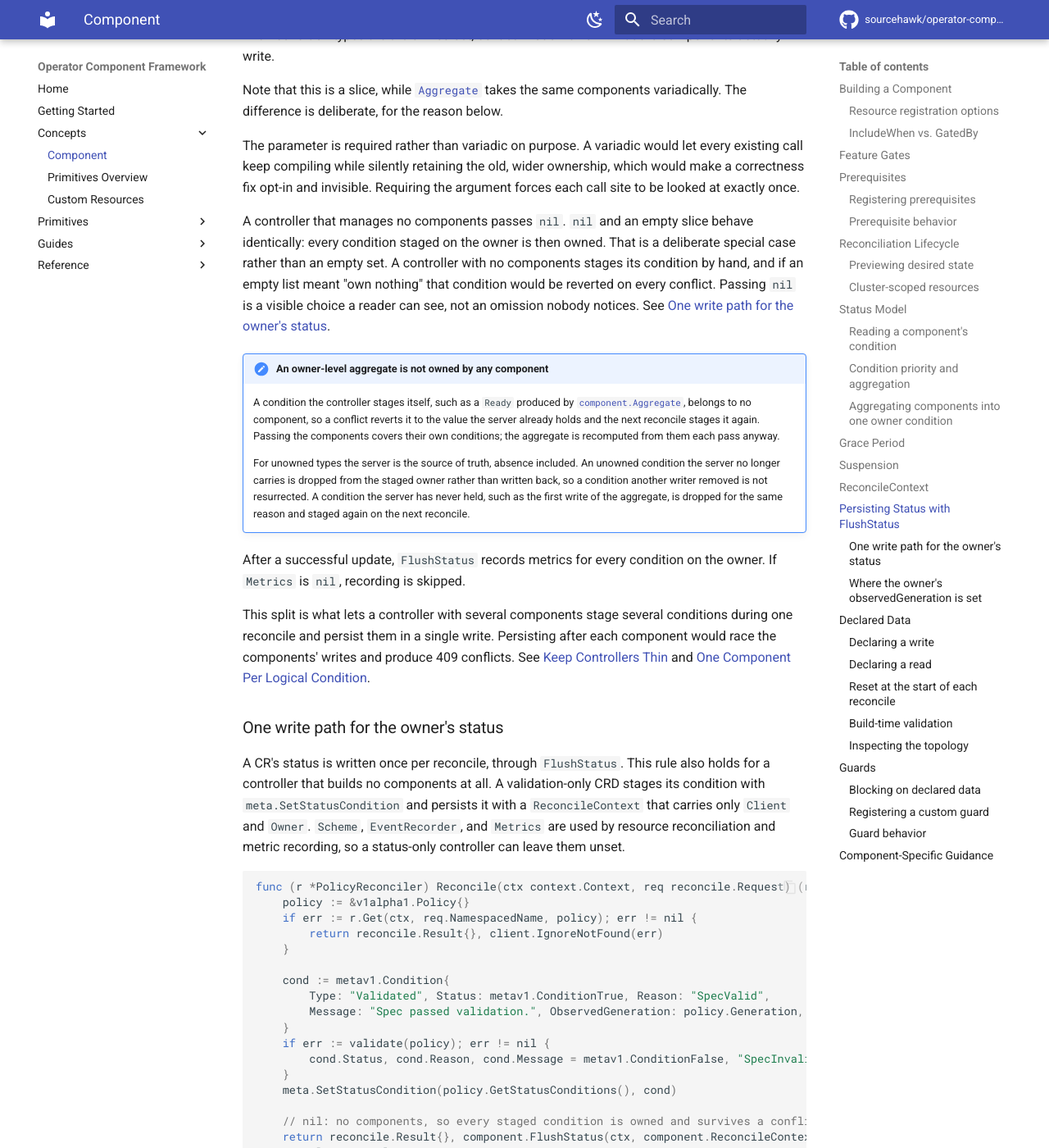
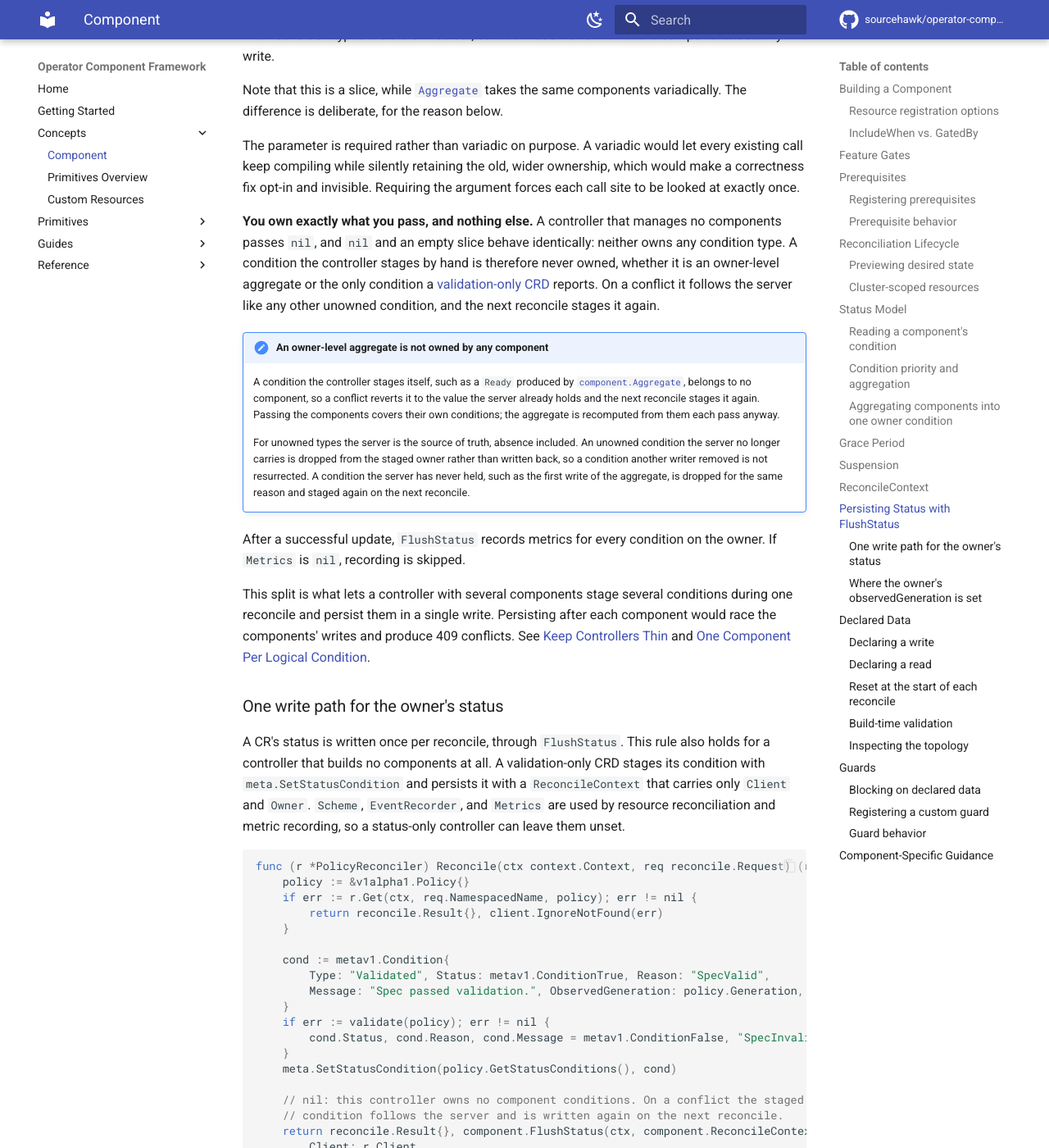
Before and after one commit to sourcehawk/operator-component-framework, an MkDocs documentation site: the page built from docs/component.md, in a window 1280 px wide and 1400 px high, scrolled down 19611 px. Shown: the whole window at 82% size. Built offline with MkDocs 1.6.1 and Material for MkDocs 9.7.7, drawn with Linux system fonts in a browser that asks for light colours; comment, search, counter and statistics services are not loaded.

Commit message:
fix(component)!: own exactly the components passed to FlushStatus
The empty-slice special case treated every staged condition as owned when no
components were passed. It was justified by protecting a hand-staged condition from
reverting on a conflict, but that protection was worth less than claimed: the
condition reverts for one pass and is restaged on the next reconcile, which is the
behaviour already accepted for a controller-staged aggregate.

Against that small gain it kept two defects. A validation-only controller wrote stale
copies of another writer's conditions back over newer ones, which is the exact bug
this PR exists to fix. And a controller whose component build fails reaches the
deferred flush with an empty slice, so an error path silently acquired wide ownership.

One rule removes both: you own exactly what you pass, and nothing else. A controller
that manages no components passes nil and owns no condition types, so its condition
follows the server on a conflict like any other unowned condition.

Tests keep both the nil and the empty-slice cases, since a reader will write either
and they must behave identically, but they now prove that nothing is owned. The
pre-existing conflict-retry test now passes the component that owns the condition it
stages, which is what real usage looks like.

BREAKING CHANGE: FlushStatus owns exactly the condition types of the components
passed. Previously an empty component list meant every staged condition was owned. A
controller with no components now passes nil and owns nothing, so a condition it
stages by hand reverts to the server's value on a conflict and is written again on the
next reconcile.

Co-Authored-By: Claude Opus 5 (1M context) <noreply@anthropic.com>

```diff
--- a/docs/component.md
+++ b/docs/component.md
@@ -702,11 +702,11 @@ The parameter is required rather than variadic on purpose. A variadic would let
 silently retaining the old, wider ownership, which would make a correctness fix opt-in and invisible. Requiring the
 argument forces each call site to be looked at exactly once.
 
-A controller that manages no components passes `nil`. `nil` and an empty slice behave identically: every condition
-staged on the owner is then owned. That is a deliberate special case rather than an empty set. A controller with no
-components stages its condition by hand, and if an empty list meant "own nothing" that condition would be reverted on
-every conflict. Passing `nil` is a visible choice a reader can see, not an omission nobody notices. See
-[One write path for the owner's status](#one-write-path-for-the-owners-status).
+**You own exactly what you pass, and nothing else.** A controller that manages no components passes `nil`, and `nil` and
+an empty slice behave identically: neither owns any condition type. A condition the controller stages by hand is
+therefore never owned, whether it is an owner-level aggregate or the only condition a
+[validation-only CRD](#one-write-path-for-the-owners-status) reports. On a conflict it follows the server like any other
+unowned condition, and the next reconcile stages it again.
 
 !!! note "An owner-level aggregate is not owned by any component"
 
@@ -751,7 +751,8 @@ func (r *PolicyReconciler) Reconcile(ctx context.Context, req reconcile.Request)
     }
     meta.SetStatusCondition(policy.GetStatusConditions(), cond)
 
-    // nil: no components, so every staged condition is owned and survives a conflict.
+    // nil: this controller owns no component conditions. On a conflict the staged
+    // condition follows the server and is written again on the next reconcile.
     return reconcile.Result{}, component.FlushStatus(ctx, component.ReconcileContext{
         Client: r.Client,
         Owner:  policy,
```
Also changed, not shown: plugin/agents/reviewer.md (+3 -3 lines), plugin/skills/building-components/SKILL.md (+7 -5 lines), plugin/skills/building-components/references/component.md (+7 -6 lines), 2 other files.
